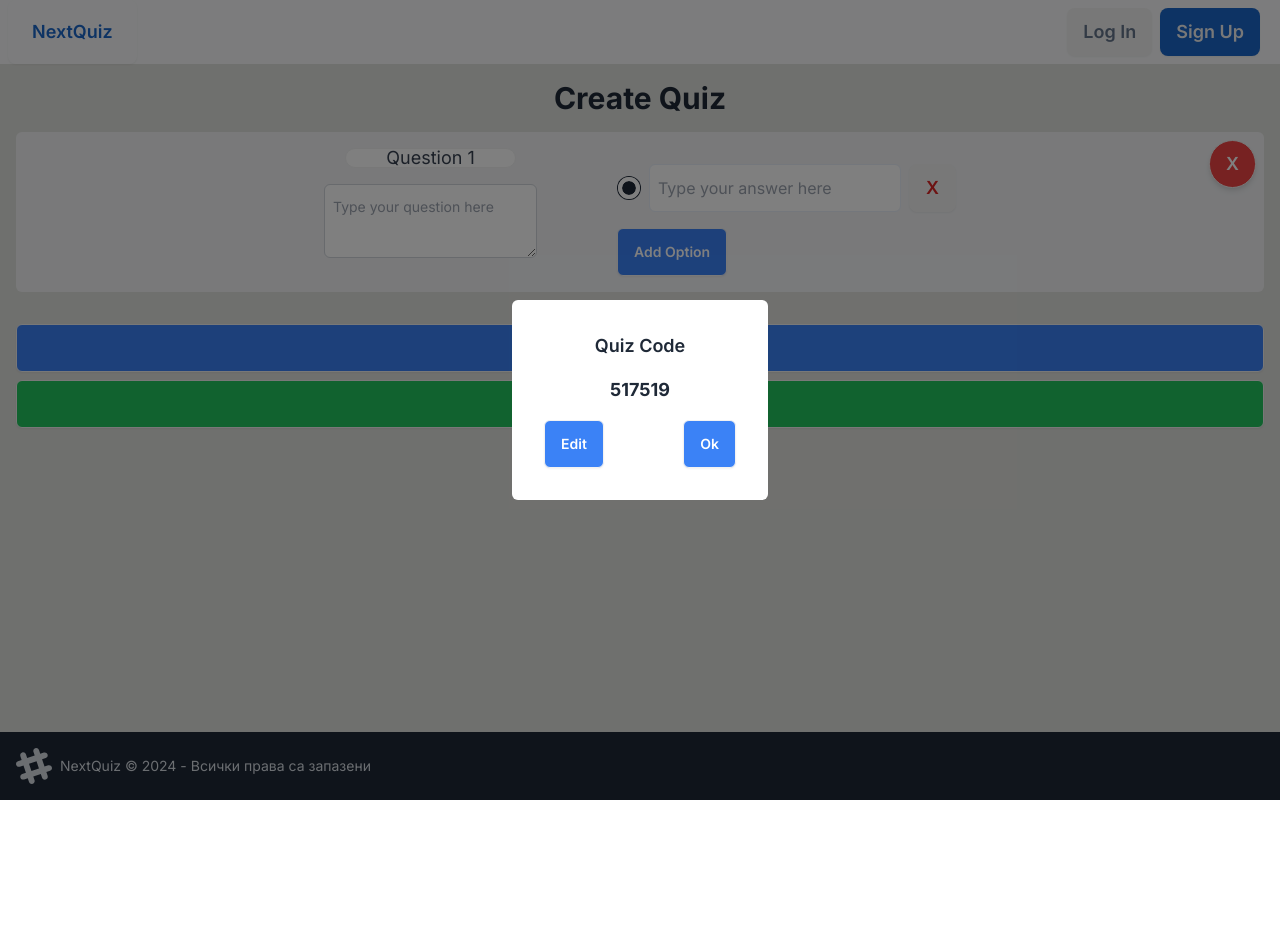
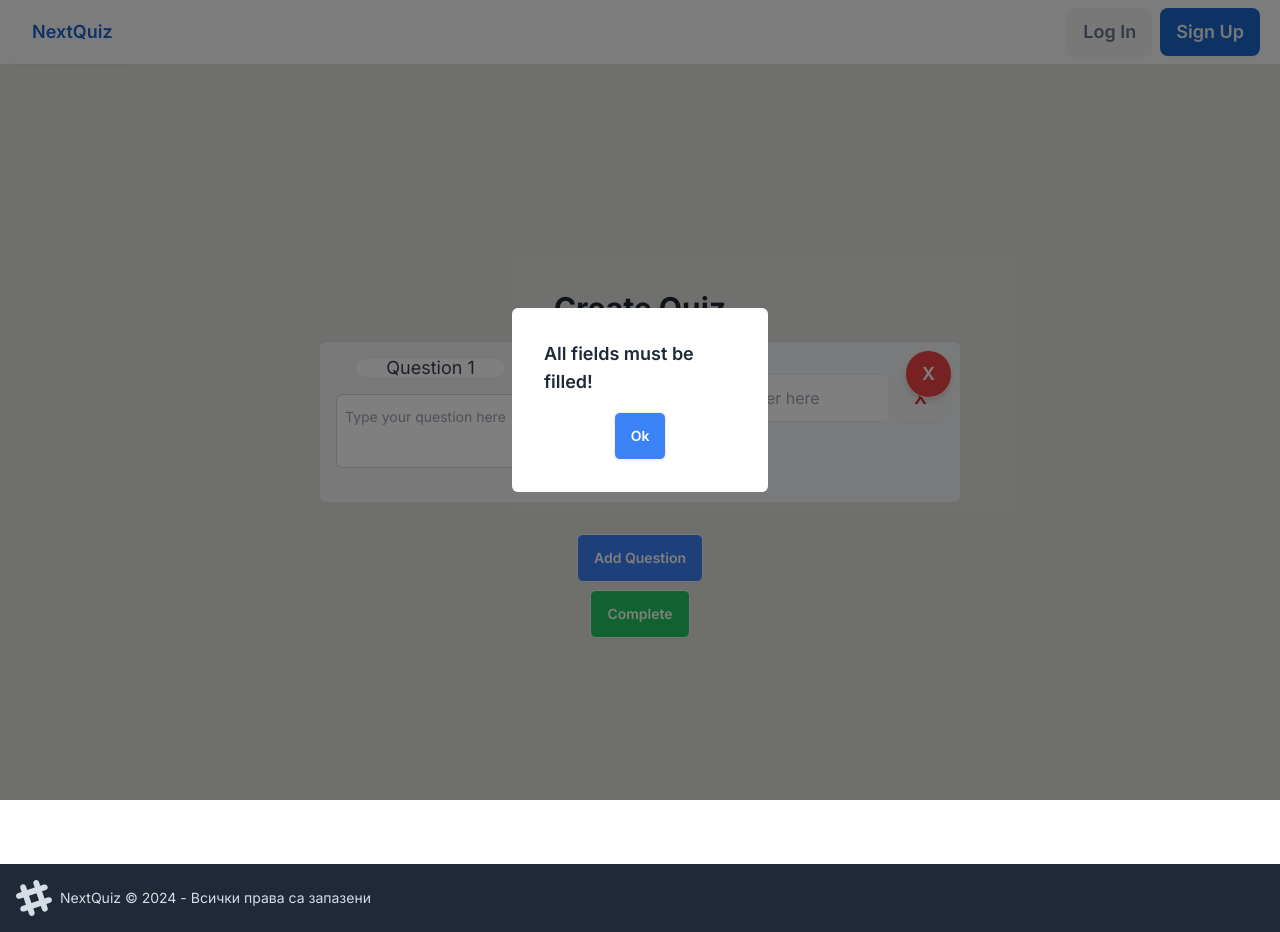
Before and after one commit to RosenIgn/NextQuiz, a Next.js app in the folder QuizApp/Client/quiz-app/: page /createQuiz in a window 1280 px wide. Both pictures are taken after a click on the button "Complete". Before the commit the page ends 800 px from the top, so only its background shows below. Built offline with nearby package versions, Linux system fonts and the light colour scheme.

Commit message:
quiz create fixes and quiz sloving page

```diff
--- a/QuizApp/Client/quiz-app/app/createQuiz/page.js
+++ b/QuizApp/Client/quiz-app/app/createQuiz/page.js
@@ -6,13 +6,18 @@ const Page = () => {
     { id: Date.now(), question: "", options: [""], selectedOption: "" },
   ]);
   const [popUp, setPopUp] = useState(false);
-  const [quizCode, setQuizCode] = useState();
+  const [quizCode, setQuizCode] = useState("");
+  const [validation, setValidation] = useState(false);
 
   const submitHandler = () => {
+    const isEmpty = questions.some((question) => question.question === "" || question.options.some(option => option === ""));
+    if(isEmpty){
+      setValidation(true)
+      return;
+    }
     const quizCodeGenerator = Array.from({ length: 6 }, () =>
       Math.floor(Math.random() * 10)
     ).join("");
-    console.log(questions);
     setQuizCode(quizCodeGenerator);
     setPopUp(true);
   };
@@ -68,13 +73,13 @@ const Page = () => {
   };
 
   return (
-      <div className="flex flex-col container mx-auto p-4">
+    <div className="flex flex-col items-center justify-center min-h-screen">
       <h1 className="text-3xl font-bold mb-4 text-center text-gray-800">
         Create Quiz
       </h1>
 
       {questions.map((question, index) => (
-          <div key={question.id} className="relative mb-4">
+        <div key={question.id} className="relative w-1/2 mb-4">
           <div className="flex flex-row justify-center bg-gray-100 space-y-4 rounded-md w-full p-4">
             <div className="flex flex-col mr-20">
               <div className="badge mb-4 w-4/5 self-center text-center text-lg text-gray-700">
@@ -158,6 +163,19 @@ const Page = () => {
       >
         Complete
       </button>
+      {validation && (
+        <div className="fixed inset-0 flex justify-center items-center bg-black bg-opacity-50">
+        <div className="flex flex-col w-1/5 justify-center items-center bg-white p-8 rounded-md">
+          <h2 className="text-lg font-semibold mb-4">All fields must be filled!</h2>
+          <button
+                className="btn bg-blue-500 text-white py-2 px-4 rounded-md"
+                onClick={() => setValidation(false)}
+              >
+                Ok
+              </button>
+        </div>
+      </div>
+      )}
       {popUp && (
         <div className="fixed inset-0 flex justify-center items-center bg-black bg-opacity-50">
           <div className="flex flex-col w-1/5 justify-center items-center bg-white p-8 rounded-md">
@@ -170,16 +188,17 @@ const Page = () => {
               >
                 Edit
               </button>
-              <a href='/joinQuiz' className="btn bg-blue-500 text-white py-2 px-4 rounded-md">
-                Ok
+              <a
+                className="btn bg-blue-500 text-white py-2 px-4 rounded-md"
+                href="/joinQuiz"
+              >
+                ok
               </a>
             </div>
           </div>
         </div>
-
       )}
     </div>
-
   );
 };
 
--- a/QuizApp/Client/quiz-app/app/joinQuiz/page.js
+++ b/QuizApp/Client/quiz-app/app/joinQuiz/page.js
@@ -1,9 +1,11 @@
 'use client';
 import { useState } from 'react';
+import { useRouter } from 'next/navigation'
 
 const Page = () => {
   const [quizCode, setQuizCode] = useState('');
-
+  const allQuizesObg = {}; // enter the back end logic and return all the quizes
+const router = useRouter();
   const handleQuizCodeChange = (event) => {
     setQuizCode(event.target.value);
   };
@@ -11,6 +13,7 @@ const Page = () => {
   const handleJoinQuiz = () => {
     // Handle logic to join the quiz using the quiz code
     console.log(`Joining quiz with code: ${quizCode}`);
+    router.push('joinQuiz/id');
   };
 
   return (
```
Lines whose indentation alone changed are shown as unchanged.
